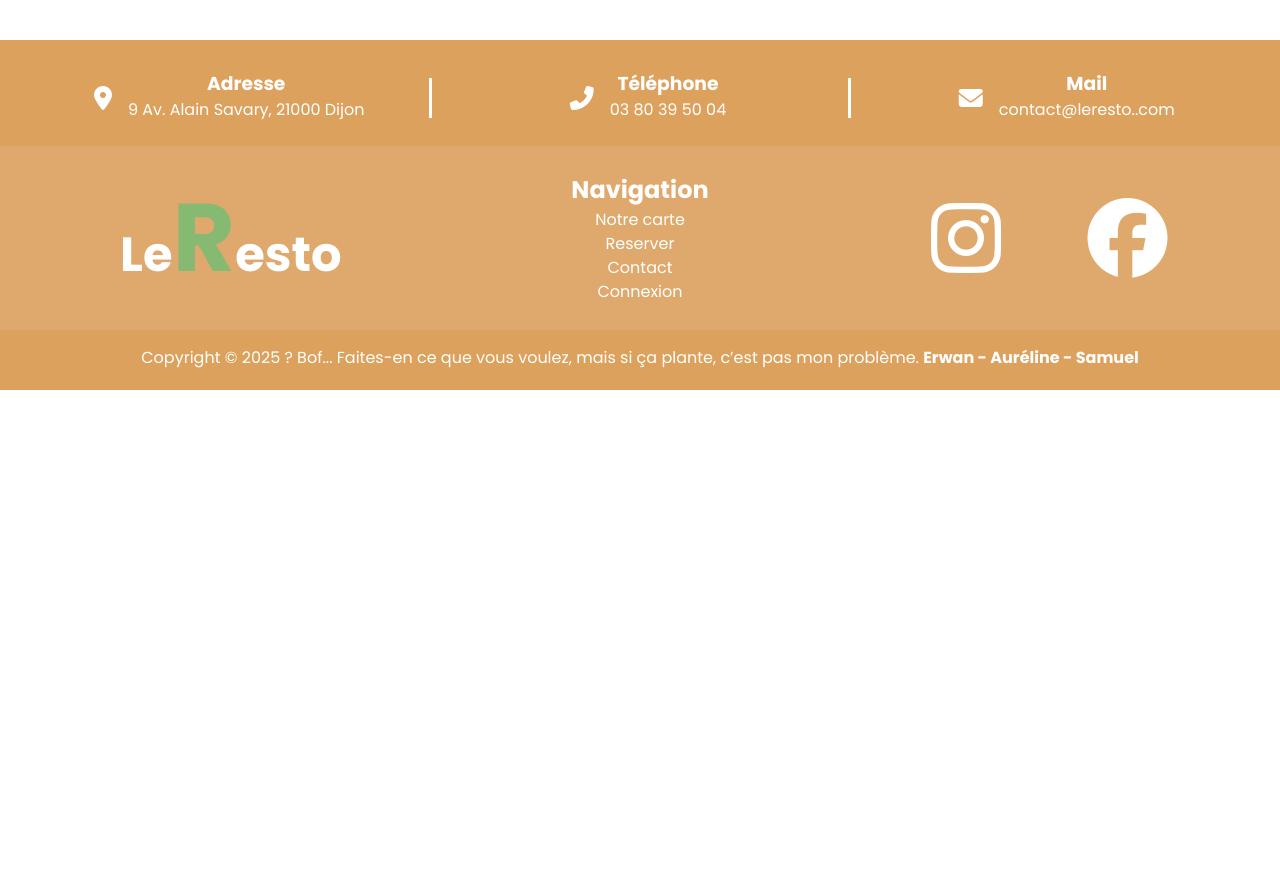
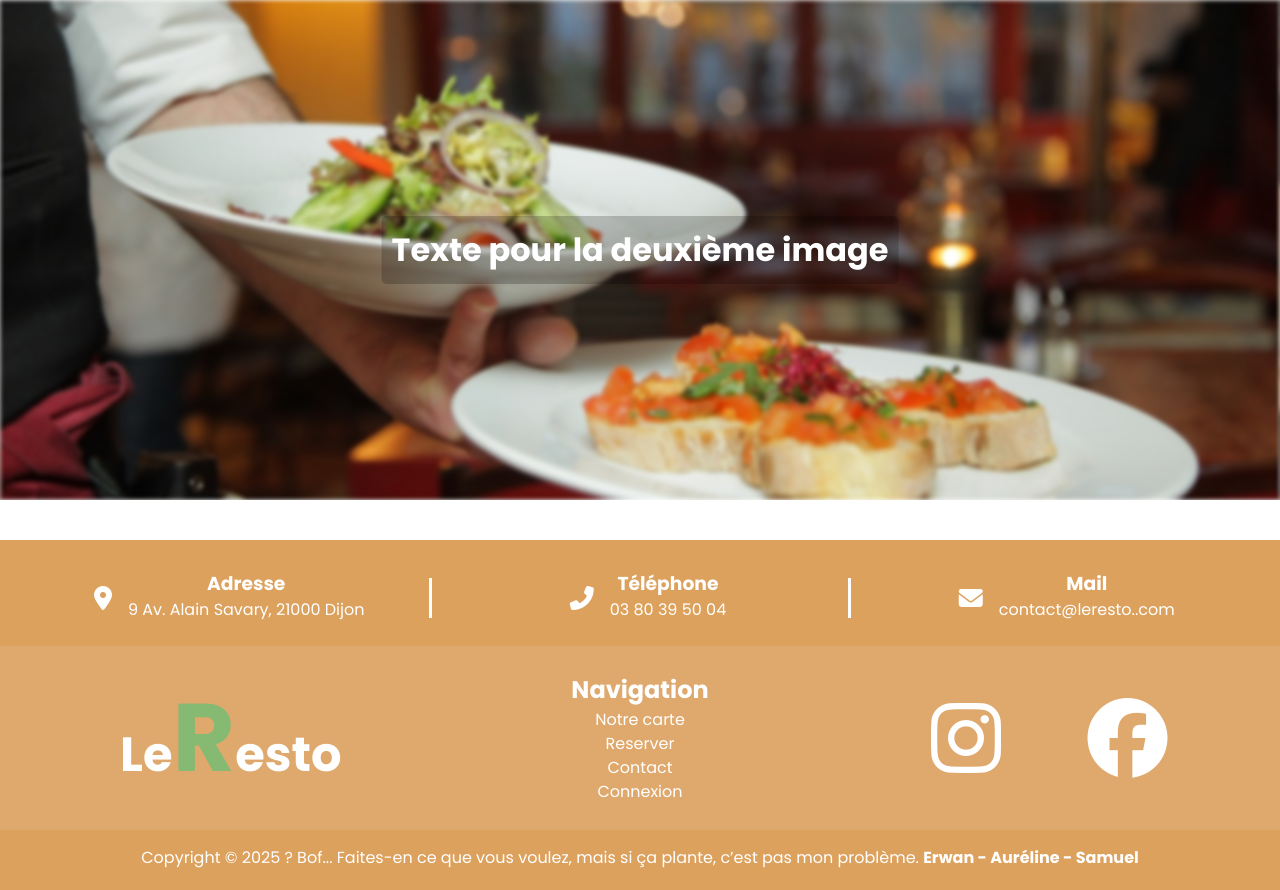
Before and after one commit to R-Erwan/DawRestaurant, a PHP site: page / in a window 1280 px wide. Shown: the part 83-973 px from the top of the page. Before the commit the page ends 473 px from the top, so only its background shows below. Run offline with PHP 8.4, Linux system fonts and the light colour scheme; some libraries are stand-ins or nearby versions.

Commit message:
Prototype du carousel

```diff
--- a/public/css/index.css
+++ b/public/css/index.css
@@ -307,4 +307,74 @@ footer {
   font-weight: bold;
 }
 
+.carousel-container {
+  width: 100vw;
+  height: 500px;
+  position: relative;
+  overflow: hidden;
+}
+
+.carousel-slides {
+  width: 400%;
+  height: 100%;
+  display: flex;
+  animation: slide 18s ease-in-out infinite;
+}
+
+.carousel-slide {
+  width: 25%;
+  height: 100%;
+  flex-shrink: 0;
+  position: relative;
+}
+
+.carousel-slide img {
+  width: 100%;
+  height: 100%;
+  object-fit: cover;
+  filter: blur(2px);
+}
+
+.carousel-text {
+  position: absolute;
+  top: 50%;
+  left: 50%;
+  transform: translate(-50%, -50%);
+  font-size: 2rem;
+  color: white;
+  font-weight: bold;
+  text-align: center;
+  background: rgba(0, 0, 0, 0.2);
+  padding: 10px;
+  border-radius: 5px;
+  max-width: 80%;
+}
+
+@keyframes slide {
+  0% {
+    transform: translateX(0);
+  }
+  20% {
+    transform: translateX(0);
+  }
+  25% {
+    transform: translateX(-25%);
+  }
+  45% {
+    transform: translateX(-25%);
+  }
+  50% {
+    transform: translateX(-50%);
+  }
+  70% {
+    transform: translateX(-50%);
+  }
+  75% {
+    transform: translateX(-75%);
+  }
+  100% {
+    transform: translateX(-75%);
+  }
+}
+
 /*# sourceMappingURL=index.css.map */
--- a/public/css/index.sass
+++ b/public/css/index.sass
@@ -2,3 +2,4 @@
 @use "const"
 @use "../includes/header/header"
 @use "../includes/footer/footer"
+@use "../includes/home-page/home-page"
--- /dev/null
+++ b/public/includes/home-page/home-page.php
@@ -0,0 +1,23 @@
+<div class="carousel-container">
+    <div class="carousel-slides">
+        <div class="carousel-slide">
+            <img src="resources/images/interior.jpg" alt="Slide 1">
+            <div class="carousel-text">Texte pour la premiere image</div>
+        </div>
+        <div class="carousel-slide">
+            <img src="resources/images/food.jpg" alt="Slide 2">
+            <div class="carousel-text">Texte pour la deuxième image</div>
+        </div>
+        <div class="carousel-slide">
+            <img src="resources/images/food2.jpg" alt="Slide 3">
+            <div class="carousel-text">Texte pour la troisième image</div>
+        </div>
+        <!-- Ne pas enlever pour éviter l'effet coupure -->
+        <div class="carousel-slide">
+            <img src="resources/images/interior.jpg" alt="Slide 3">
+            <div class="carousel-text">Texte pour la premiere image</div>
+        </div>
+    </div>
+</div>
+
+<script src="https://kit.fontawesome.com/c4155bf45a.js" crossorigin="anonymous"></script>
--- a/public/index.php
+++ b/public/index.php
@@ -8,6 +8,7 @@
 </head>
 <body>
     <?php include_once "includes/header/header.php" ?>
+    <?php include_once "includes/home-page/home-page.php" ?>
     <?php include_once "includes/footer/footer.php"?>
 <script src="https://code.jquery.com/jquery-3.7.1.min.js" integrity="sha256-/JqT3SQfawRcv/BIHPThkBvs0OEvtFFmqPF/lYI/Cxo=" crossorigin="anonymous"></script>
 </body>
```
Also changed, not shown: public/includes/home-page/home-page.css (added, +101 -0 lines), public/includes/home-page/home-page.sass (added, +55 -0 lines), public/resources/images/food.jpg (added), public/resources/images/food2.jpg (added), public/resources/images/interior.jpg (added), 2 other files.
